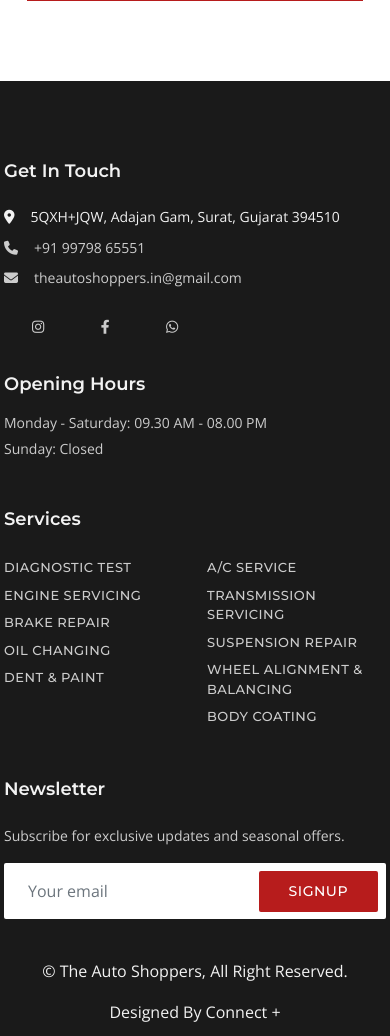
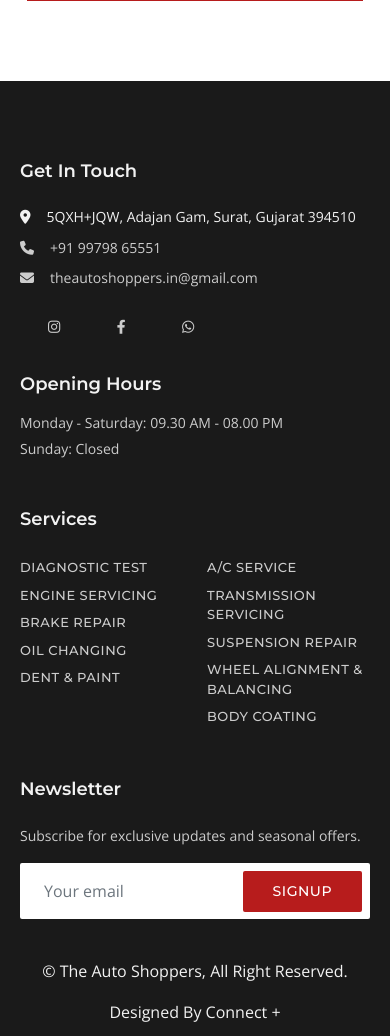
Before and after one commit to shroff-yaksi/TAS, a PHP site: page /index.php in a window 390 px wide. Shown: the part 3831-4867 px from the top of the page. Run offline with PHP 8.4, Linux system fonts and the light colour scheme.

Commit message:
fix: add left/right padding to footer on mobile

```diff
--- a/css/style.css
+++ b/css/style.css
@@ -1383,14 +1383,12 @@ body.dark-mode .brand-card img {
 }
 
 /* =============================================
-   FOOTER — tighten on very small screens
+   FOOTER — padding on mobile
    ============================================= */
-@media (max-width: 576px) {
-    .footer .col-lg-4,
-    .footer .col-lg-5,
-    .footer .col-lg-3 {
-        padding-left: 1rem;
-        padding-right: 1rem;
+@media (max-width: 768px) {
+    .footer .container {
+        padding-left: 1.25rem;
+        padding-right: 1.25rem;
     }
 }
 
```
